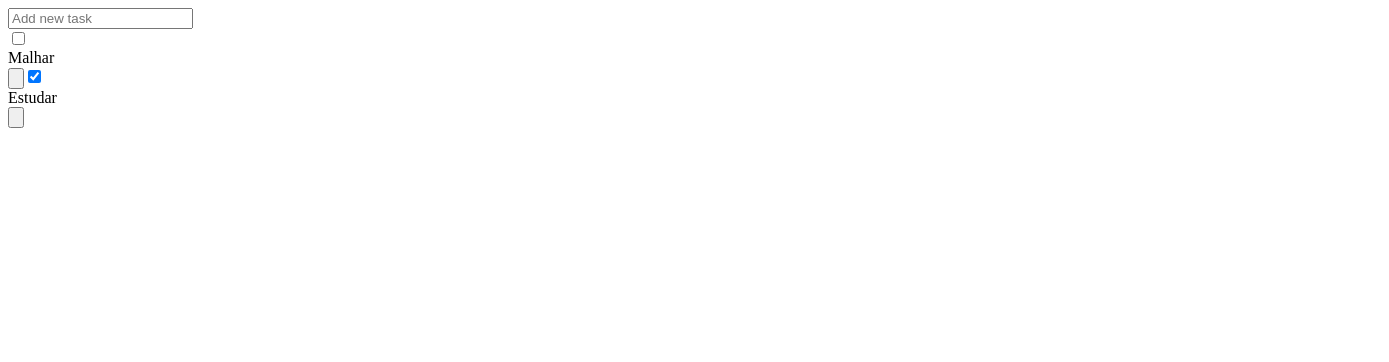
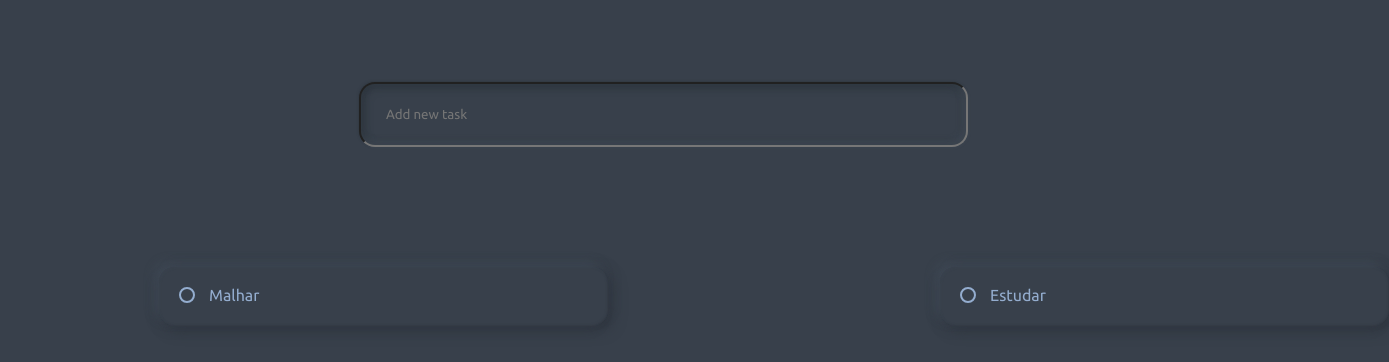
Before and after one commit to JrFogassi/ToDoList, a website built with Vite: page index.html in a window 1280 px wide. Shown: the whole page, 1389 px wide, since content can reach past the window. Built offline with nearby package versions, Linux system fonts and the light colour scheme.

Commit message:
mexendo no CSS

```diff
--- a/index.html
+++ b/index.html
@@ -2,9 +2,11 @@
 <html lang="en">
 <head>
     <meta charset="UTF-8">
-    <meta http-equiv="X-UA-Compatible" content="IE=edge">
     <meta name="viewport" content="width=device-width, initial-scale=1.0">
     <link rel="stylesheet" href="src/assets/css/style.css">
+    <link rel="preconnect" href="https://fonts.googleapis.com">
+    <link rel="preconnect" href="https://fonts.gstatic.com" crossorigin>
+    <link href="https://fonts.googleapis.com/css2?family=Ubuntu&display=swap" rel="stylesheet">
 
     <title>To Do List</title>
 </head>
@@ -13,9 +15,13 @@
         <input id="add-task" type="text" placeholder="Add new task">
         <!-- <button onclick="createTask()">ClickMe</button> -->
     </div>
-    <div id="tasks-list">
+        <div id="tasks-list">
+
+        </div>
+    <div class="">
 
     </div>
+
     <script src="src/assets/js/index.js"></script>
 </body>
 </html>
--- a/src/assets/css/style.css
+++ b/src/assets/css/style.css
@@ -1,18 +1,81 @@
-/* body {
-    margin: 0;
-    background-color: #46244C;
+body {
+    position: absolute;
+    width: 1280px;
+    height: 720px;
+    left: 0px;
+    top: 0px;
+    background: #38404B;
+    border-radius: 65px;
+}
+
+#add-task ::placeholder {
+    font-family: 'Ubuntu';
+    color: #94ADCFB2;
 }
 
 #add-task{
-position: relative;
-text-align: center;
-width: 578px;
-height: 59px;
-left: 351px;
-top: 74px;
-background: #ffffff;
-border-radius: 16px;
+    font-family: 'Ubuntu';
+    color: #94ADCFB2;
+    padding-left: 25px;
+    position: absolute;
+    width: 578px;
+    height: 59px;
+    left: 351px;
+    top: 74px;
+    background: #38404B;
+    box-shadow: 1px 1px 2px rgba(66, 75, 88, 0.3), -1px -1px 2px rgba(46, 53, 62, 0.5), inset -3px 3px 6px rgba(46, 53, 62, 0.2), inset 3px -3px 6px rgba(46, 53, 62, 0.2), inset -3px -3px 6px rgba(66, 75, 88, 0.9), inset 3px 3px 8px rgba(46, 53, 62, 0.9);
+    border-radius: 16px;
+
 }
+
+
+
+#tasks-list{
+    display: flex;
+    flex-wrap: wrap;
+    justify-content: space-between;
+}
+
+.todo-tasks {
+    cursor: pointer;
+    font-family: 'Ubuntu';
+    color:  #94ADCF;
+    margin: 25px;
+    position: relative;
+    align-items: center;
+    width: 449px;
+    height: 59px;
+    left: 126px;
+    top: 234px;
+    right: 368px;
+    bottom: 607px;
+    background: #38404B;
+    box-shadow: -5px 5px 10px rgba(48, 54, 64, 0.2), 5px -5px 10px rgba(48, 54, 64, 0.2), -5px -5px 10px rgba(64, 74, 86, 0.9), 5px 5px 13px rgba(48, 54, 64, 0.9), inset 1px 1px 2px rgba(64, 74, 86, 0.3), inset -1px -1px 2px rgba(48, 54, 64, 0.5);
+    border-radius: 16px;
+}
+
+.todo-tasks div {
+    padding-left: 50px;
+
+}
+
+.todo-tasks input {
+    opacity: 0;
+}
+
+.todo-tasks span {
+    margin-top: 20px;
+    margin-left: 20px;
+    height: 16px;
+    width: 16px;
+    background-color: #38404B;
+    ;
+    position: absolute;
+    border-radius: 50px;
+    border: 2.5px solid #94ADCF;
+    box-sizing: border-box;
+}
+
 
 /* .add-task-field button{
     position: absolute;
--- a/src/assets/js/index.js
+++ b/src/assets/js/index.js
@@ -1,4 +1,4 @@
-//armazena as tasks, funciona como um banco
+//armazena as tasks, funciona como armazenamento
 let dataTask = [
     {newTask: "Malhar", taskStatus: ""},
     {newTask: "Estudar", taskStatus:"checked"}
@@ -8,10 +8,11 @@ let dataTask = [
 const addTask = (newTask, taskStatus) => {
     const task = document.createElement('label');
     task.classList.add ('todo-tasks');
-    task.innerHTML = `<input type=checkbox ${taskStatus}> <div>${newTask}</div> <input type=button>`;
+    task.innerHTML = `<span></span> <input type=checkbox ${taskStatus}> <div>${newTask}</div> `;
 
     document.getElementById("tasks-list").appendChild(task);
 }
+
 
 //remove a ultima task criada quando a tela é atualizada
 const clearTaskField = () => {
```
Also changed, not shown: package.json (+9 -0 lines).
